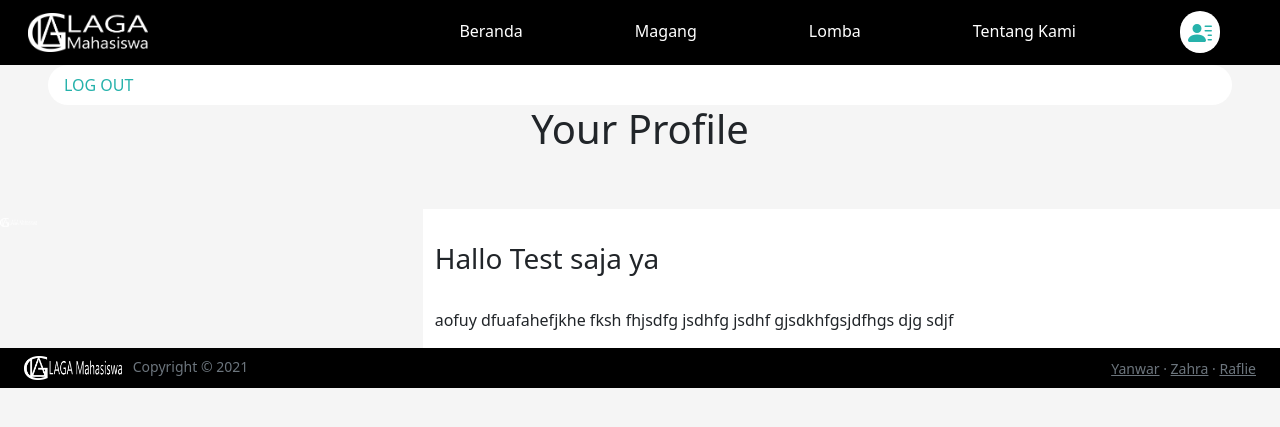
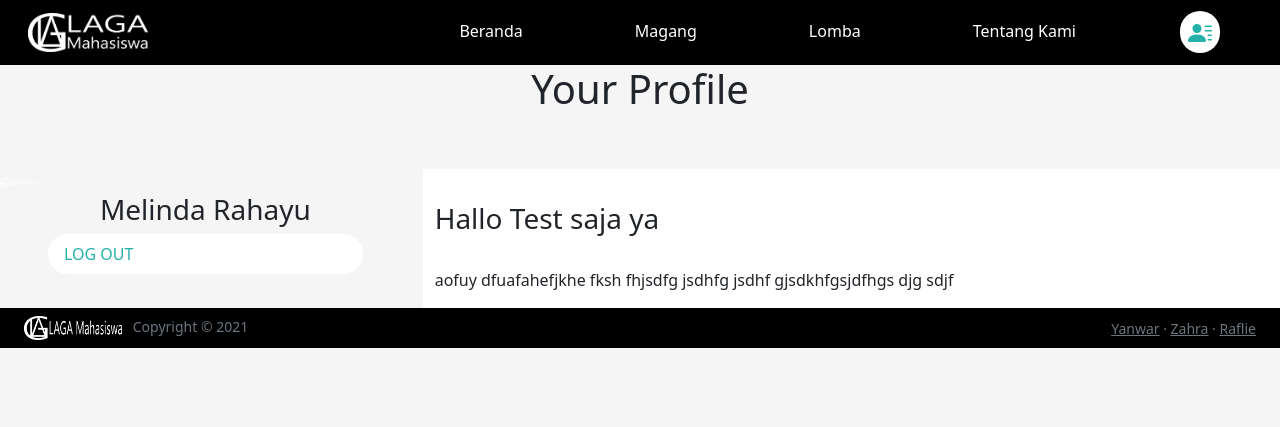
Before and after one commit to yanwarsp/laga-mahasiswa, a CodeIgniter 4 app: the page made by app/Views/profil/view_profil.php in a window 1280 px wide. Shown: the top 427 px of the page. Run offline with PHP 8.4 and a stand-in for CodeIgniter, Linux system fonts and the light colour scheme; the template is opened without the code that fills it, so the values that code supplies are empty; some libraries are stand-ins or nearby versions.

Commit message:
siangg siang panas

```diff
--- a/app/Views/profil/view_profil.php
+++ b/app/Views/profil/view_profil.php
@@ -52,17 +52,20 @@
   </nav>
 
   <!-- body -->
-  <a class="nav-link loginmenu rounded-pill mx-5" href="<?= base_url(); ?>/login/logout">LOG OUT</a>
-
   <div class="jumbotron">
     <h1 class="text-center">Your Profile</h1>
   </div>
   <br> <br>
   <div class="row">
     <div class="col-sm-4">
+
      <img src="/img/logo2.png" alt="LAGA Mahasiswa" width="9%">
+     <h3 class="text-center">Melinda Rahayu </h3>
+     <a class="nav-link loginmenu rounded-pill mx-5" href="<?= base_url(); ?>/login/logout">LOG OUT</a>
 
     </div>
+
+
 
     <div class="col-sm-8" style="background-color:#FFFFFF">
       <h3><br>Hallo Test saja ya</h3>
```
Also changed, not shown: public/img/BEM.jpg (added), public/img/HMJ.jpg (added), public/img/UKM.jpg (added), public/img/UPJ_general.jpg (added), public/img/asisten_dosen.jpg (added), public/img/ict.jpg, public/img/marketing.jpg.
